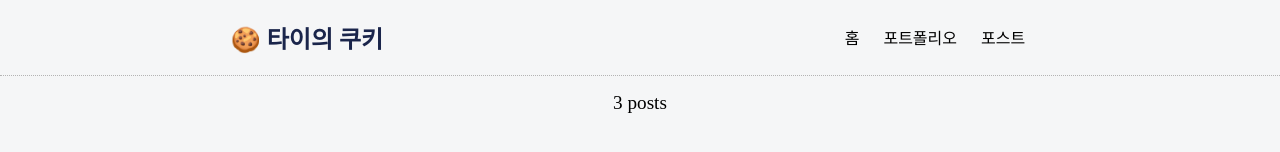
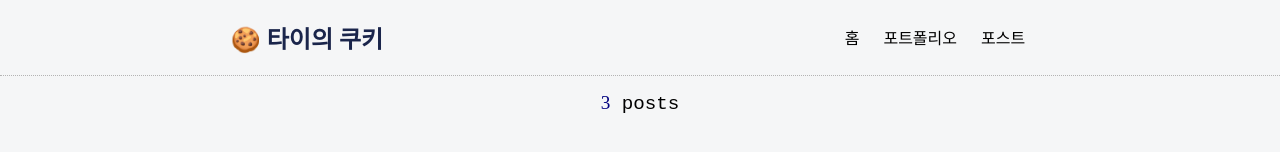
Before and after one commit to pseudopool/taiscookie, a Next.js app: page /posts in a window 1280 px wide. Shown: the top 152 px of the page. Built offline with nearby package versions, Linux system fonts and the light colour scheme; a web font is replaced by a local one.

Commit message:
chore: posts 페이지 css 수정

```diff
--- a/src/components/posts/all-posts.tsx
+++ b/src/components/posts/all-posts.tsx
@@ -1,31 +1,18 @@
 import PostPreview from "./post-preview";
 import type Post from "../../interfaces/post";
 import { css } from "@emotion/react";
+import { Theme } from "../../styles/Theme";
 
 type Props = {
   posts: Post[];
 };
 
-const allposts = css`
-  display: flex;
-  flex-direction: column;
-  align-items: center;
-  h2 {
-    text-align: center;
-    font-weight: 300;
-    font-size: 1.2rem;
-  }
-  ul {
-    max-width: 760px;
-    width: 100%;
-    padding: 0 1rem;
-  }
-`;
-
 const AllPosts = ({ posts }: Props) => {
   return (
     <section css={allposts}>
-      <h2>{posts.length} posts</h2>
+      <h2>
+        <span>{posts.length}</span> posts
+      </h2>
       <ul
         css={css`
           padding: 0;
@@ -47,3 +34,24 @@ const AllPosts = ({ posts }: Props) => {
 };
 
 export default AllPosts;
+
+const allposts = css`
+  display: flex;
+  flex-direction: column;
+  align-items: center;
+  h2 {
+    font-family: "Courier New", Courier, monospace;
+    text-align: center;
+    font-weight: 300;
+    font-size: 1.2rem;
+  }
+  ul {
+    max-width: 760px;
+    width: 100%;
+    padding: 0 1rem;
+  }
+  span {
+    font-weight: 500;
+    color: ${Theme.mainFontColor};
+  }
+`;
```
